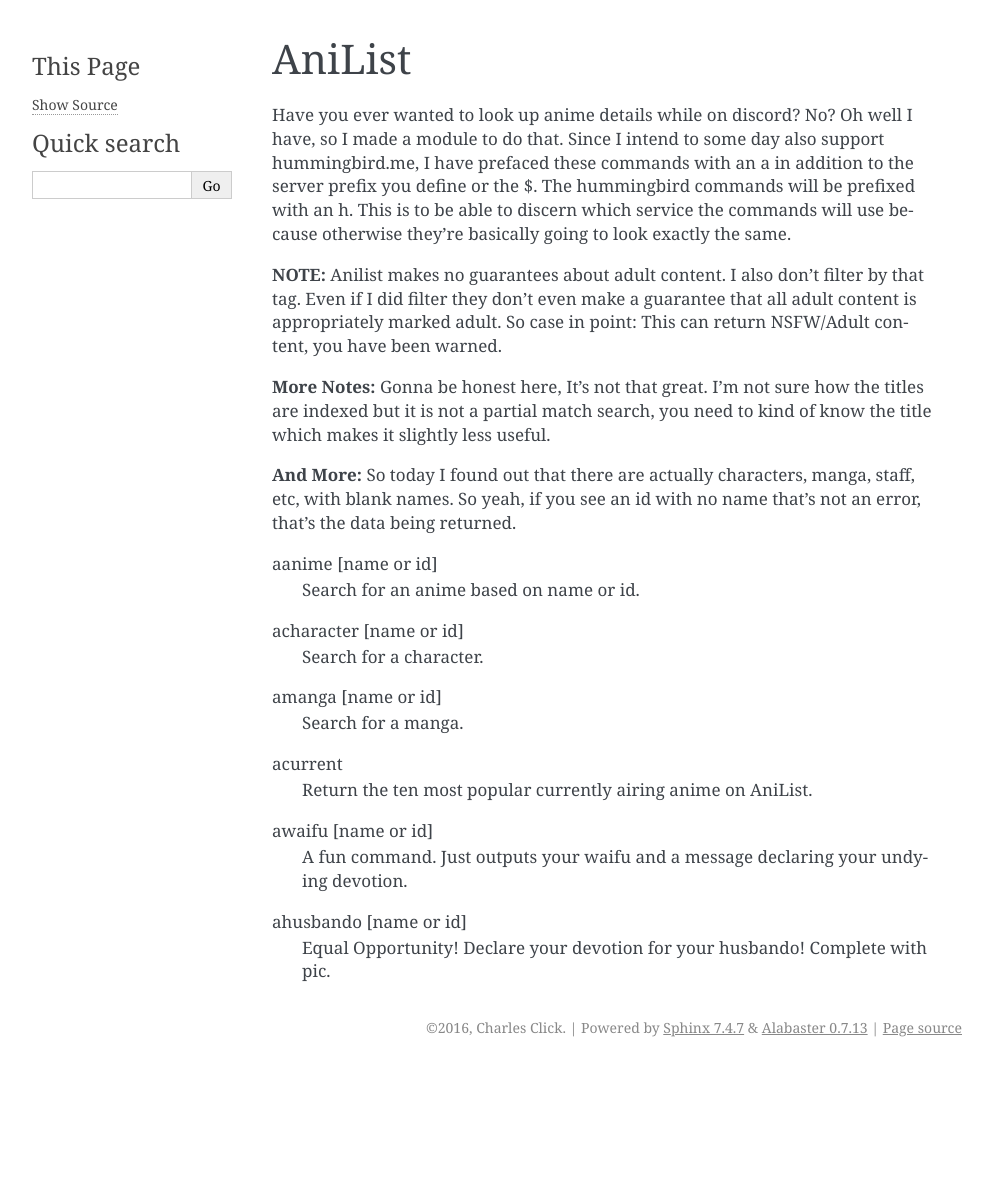
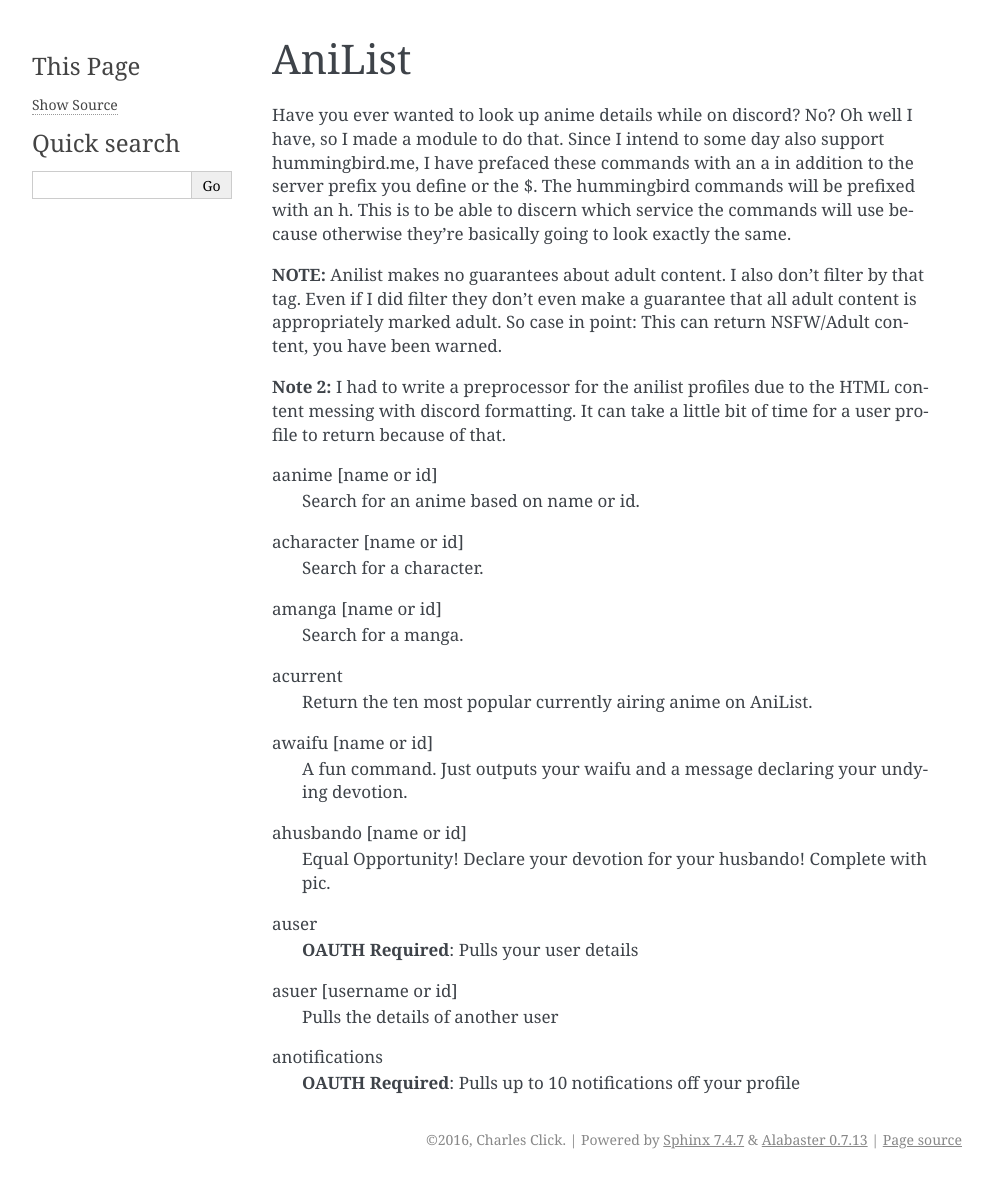
Before and after one commit to ccubed/AngelBot, a Sphinx documentation site: the page built from docs/source/AniList.rst, in a window 1280 px wide. Shown: the whole page, without its empty margins (148-1141 px from the left). Built offline with Sphinx 7.4.7, drawn with Linux system fonts in a browser that asks for light colours; before the commit the page ends 1067 px from its top, so only the background shows below that.

Commit message:
Updating Docs

```diff
--- a/docs/source/AniList.rst
+++ b/docs/source/AniList.rst
@@ -5,9 +5,7 @@ Have you ever wanted to look up anime details while on discord? No? Oh well I ha
 
 **NOTE:** Anilist makes no guarantees about adult content. I also don't filter by that tag. Even if I did filter they don't even make a guarantee that all adult content is appropriately marked adult. So case in point: This can return NSFW/Adult content, you have been warned.
 
-**More Notes:**  Gonna be honest here, It's not that great. I'm not sure how the titles are indexed but it is not a partial match search, you need to kind of know the title which makes it slightly less useful.
-
-**And More:** So today I found out that there are actually characters, manga, staff, etc, with blank names. So yeah, if you see an id with no name that's not an error, that's the data being returned.
+**Note 2:** I had to write a preprocessor for the anilist profiles due to the HTML content messing with discord formatting. It can take a little bit of time for a user profile to return because of that.
 
 aanime [name or id]
     Search for an anime based on name or id.
@@ -26,3 +24,12 @@ awaifu [name or id]
 
 ahusbando [name or id]
     Equal Opportunity! Declare your devotion for your husbando! Complete with pic.
+
+auser
+    **OAUTH Required**: Pulls your user details
+
+asuer [username or id]
+    Pulls the details of another user
+
+anotifications
+    **OAUTH Required**: Pulls up to 10 notifications off your profile
--- a/docs/source/Security.rst
+++ b/docs/source/Security.rst
@@ -16,4 +16,8 @@ The Oauth section of the server runs on a flask setup with SSL Credentials. You'
 
 The server only accepts TLS connections encrypted with AES. It won't accept lesser encryption protocols. Attempting to visit the site with an out of date browser will simply yield an error.
 
-Keys are encrypted using a 256 random bytes from urandom and AES.
+Keys are encrypted using random bytes from urandom and AES.
+
+Yeah but...
+-----------
+* https://www.ssllabs.com/ssltest/analyze.html?d=angelbot.vertinext.com&hideResults=on
```
Also changed, not shown: docs/source/OA_AList.rst (added, +34 -0 lines).
